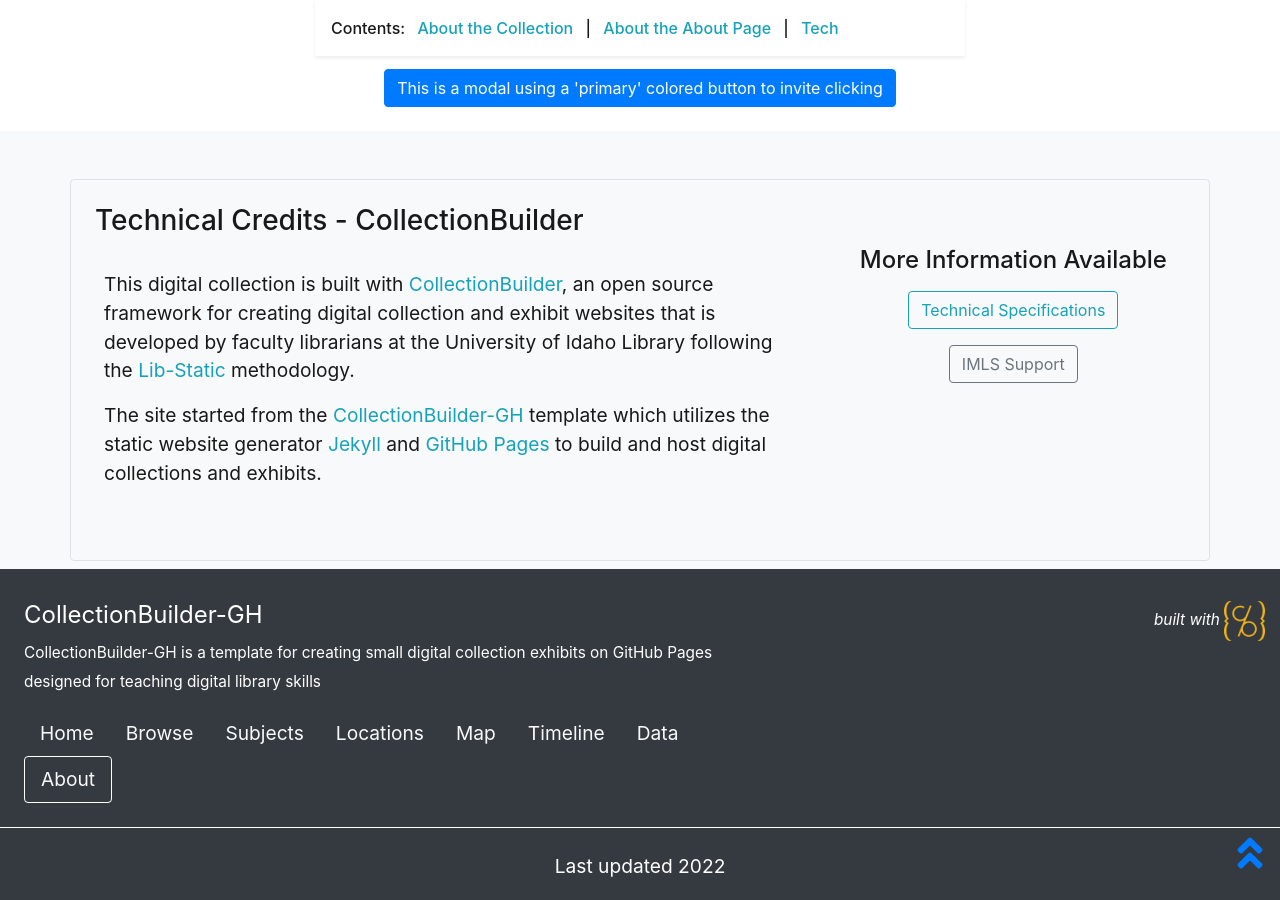
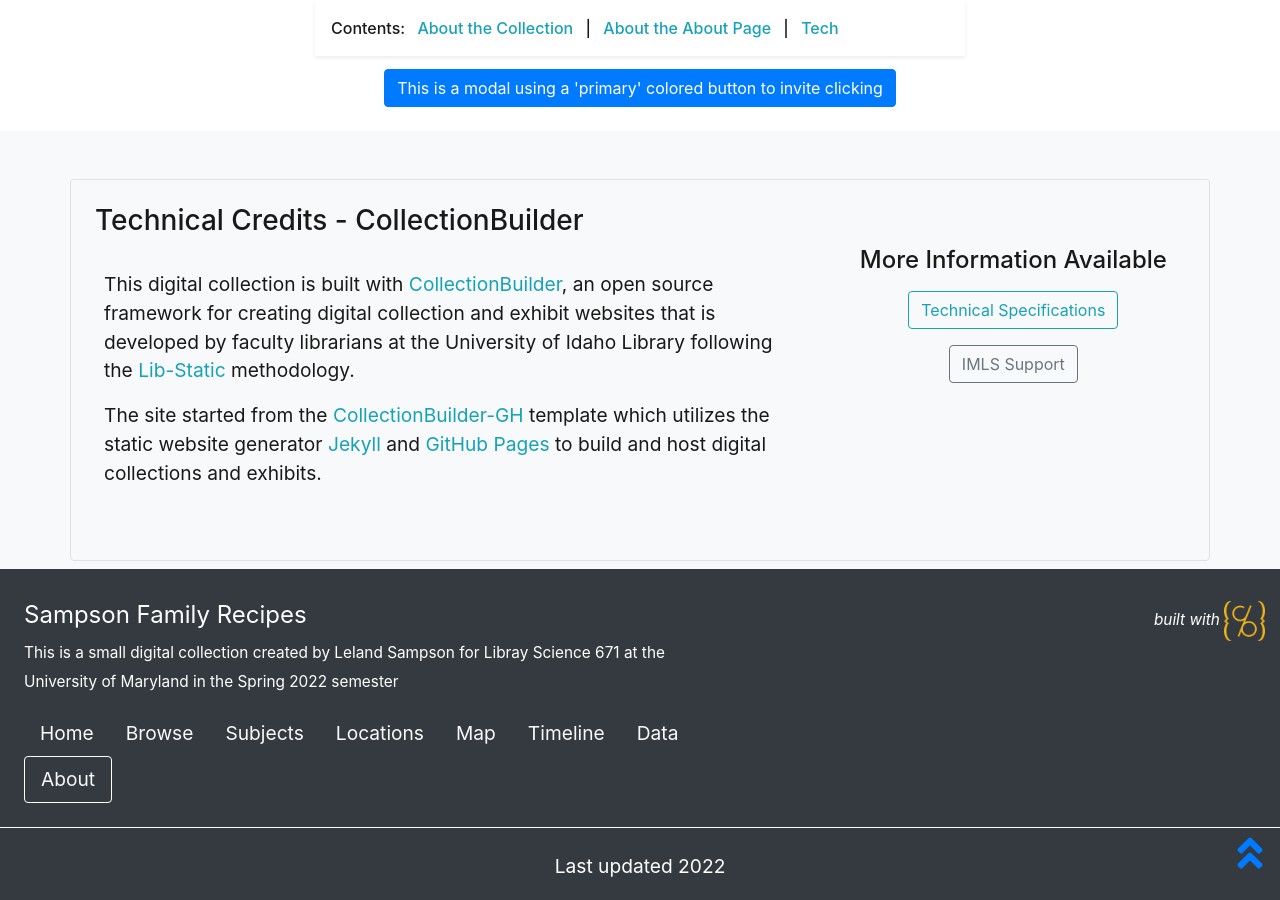
Before and after one commit to lelandsampson/family-recipes, a Jekyll site: the page built from pages/about.md, in a window 1280 px wide and 900 px high, scrolled down 5215 px. Built offline with Jekyll 4.4.1, drawn with Linux system fonts in a browser that asks for light colours; some of the changed text lies outside the part shown.

Commit message:
updated site settings and no-indexing in robots.txt

```diff
--- a/_config.yml
+++ b/_config.yml
@@ -20,14 +20,14 @@
 # SITE SETTINGS
 #
 # title of site appears in banner
-title: CollectionBuilder-GH
+title: Sampson Family Recipes
 # tagline, a short phrase that will appear throughout the site in the top banner
-tagline: a template for creating simple digital exhibits
+tagline: A lifetime of delicousness
 # description appears in meta tags and other locations
 # this description might appear in search result lists, keep around 160 characters max
-description: "CollectionBuilder-GH is a template for creating small digital collection exhibits on GitHub Pages designed for teaching digital library skills"
+description: "This is a small digital collection created by Leland Sampson for Libray Science 671 at the University of Maryland in the Spring 2022 semester"
 # creator of the digital collection, to appear in meta tags; we typically use our GitHub usernames but feel free to just use your name
-author: CollectionBuilder
+author: LelandSampson
 
 ##########
 # COLLECTION SETTINGS
@@ -61,7 +61,7 @@
 # ROBOTS EXCLUDE
 #
 # set noindex to true if you do NOT want Google to index your site
-# noindex: true
+noindex: true
 
 ##########
 # BUILD SETTINGS
```
